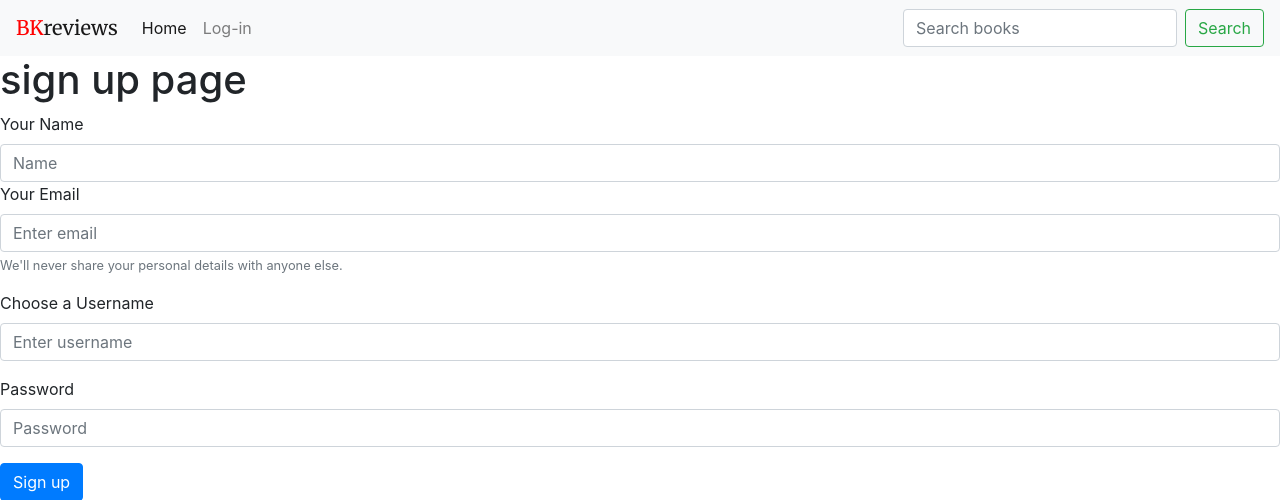
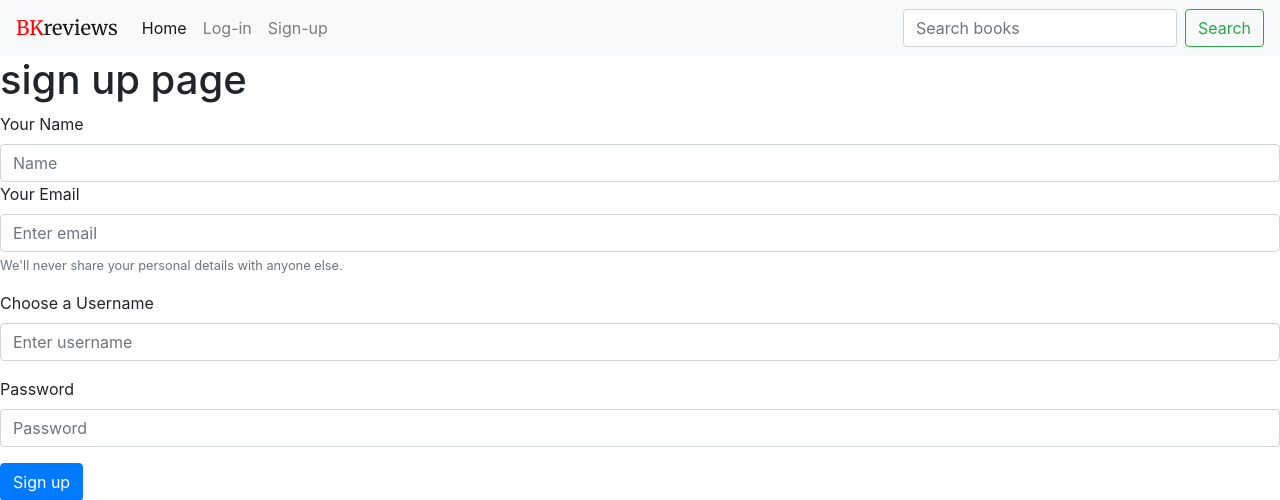
Before and after one commit to fredcodee/bkreview, a Python web app: template templates/signup.html in a window 1280 px wide. Shown: the top 500 px of the page. Run offline with Jinja, Linux system fonts and the light colour scheme; the template is opened without the code that fills it, so the values that code supplies are empty; some libraries are stand-ins or nearby versions.

Commit message:
fix nav bar

```diff
--- a/templates/layout.html
+++ b/templates/layout.html
@@ -33,6 +33,9 @@
         <li class="nav-item">
           <a class="nav-link" href="{{ url_for('auth.login')}}">Log-in</a>
         </li>
+        <li class="nav-item">
+          <a class="nav-link" href="{{ url_for('auth.signup')}}">Sign-up</a>
+        </li>
         {%else%}
         <li class="nav-item">
           <a class="nav-link"
```
